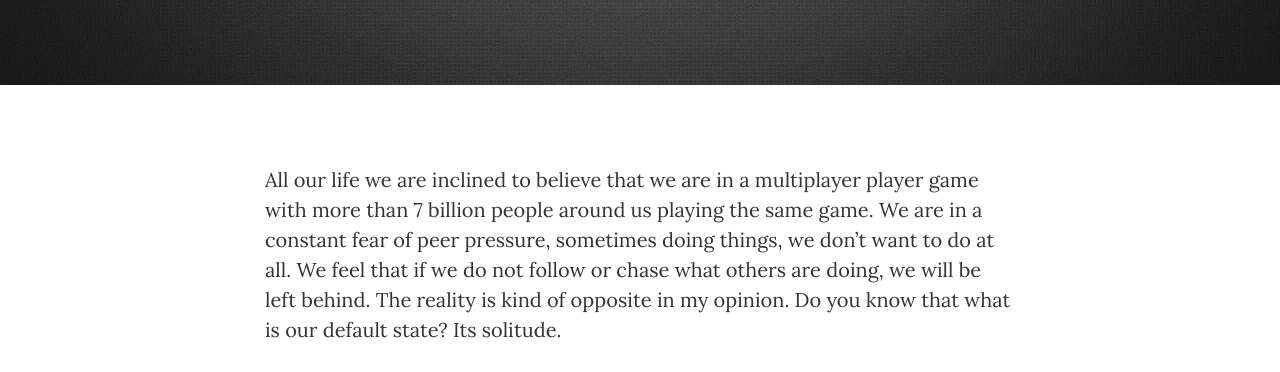
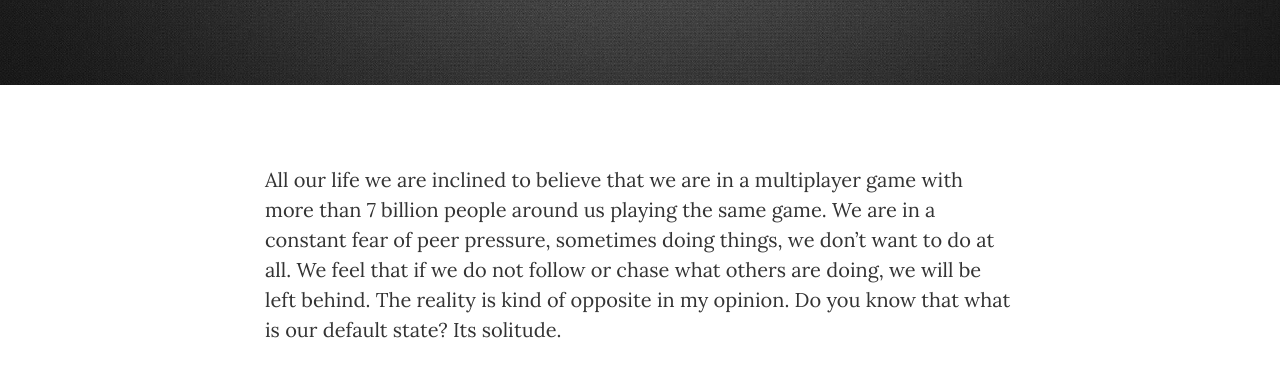
Before and after one commit to ZainRaza14/ZainRaza14.github.io, a website: page stochastic/singleplayer.html in a window 1280 px wide. Shown: the part 388-760 px from the top of the page. Drawn offline with nearby package versions, Linux system fonts and the light colour scheme.

Commit message:
Update singleplayer.html

```diff
--- a/stochastic/singleplayer.html
+++ b/stochastic/singleplayer.html
@@ -89,7 +89,7 @@
             <div class="row">
                 <div class="col-lg-8 col-lg-offset-2 col-md-10 col-md-offset-1">
 
-                    <p>All our life we are inclined to believe that we are in a multiplayer player game with more than 7 billion people around us playing the same game. We are in a constant fear of peer pressure, sometimes doing things, we don’t want to do at all. We feel that if we do not follow or chase what others are doing, we will be left behind. The reality is kind of opposite in my opinion. Do you know that what is our default state? Its solitude.</p>
+                    <p>All our life we are inclined to believe that we are in a multiplayer game with more than 7 billion people around us playing the same game. We are in a constant fear of peer pressure, sometimes doing things, we don’t want to do at all. We feel that if we do not follow or chase what others are doing, we will be left behind. The reality is kind of opposite in my opinion. Do you know that what is our default state? Its solitude.</p>
 
                     <img src="../img/stochastic/singleplayer.jpg" alt="S" class="center" height="450" width="700">
 
```
